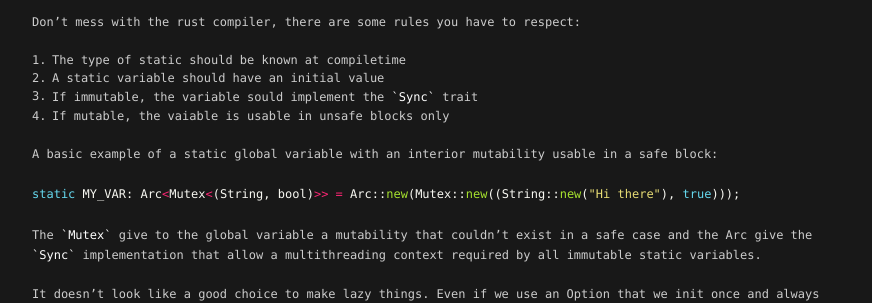
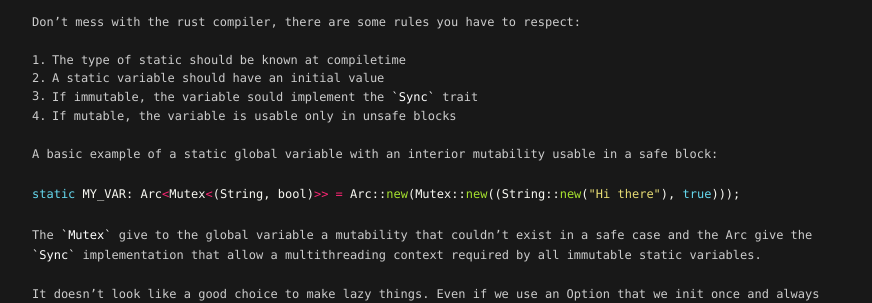
Before and after one commit to cppccn/cppccn.github.io, a Jekyll site: the page built from _posts/2022-04-07-lazy-or-not-lazy.md, in a window 1280 px wide. Shown: the part 163-466 px from the top of the page, without its empty margins (198-1070 px from the left). Built offline with Jekyll 4.4.1, drawn with Linux system fonts in a browser that asks for light colours.

Commit message:
Update _posts/2022-04-07-lazy-or-not-lazy.md

```diff
--- a/_posts/2022-04-07-lazy-or-not-lazy.md
+++ b/_posts/2022-04-07-lazy-or-not-lazy.md
@@ -23,7 +23,7 @@ Don't mess with the rust compiler, there are some rules you have to respect:
 1. The type of static should be known at compiletime
 2. A static variable should have an initial value
 3. If immutable, the variable sould implement the `Sync` trait
-4. If mutable, the vaiable is usable in unsafe blocks only
+4. If mutable, the variable is usable only in unsafe blocks
 
 A basic example of a static global variable with an interior mutability usable
 in a safe block:
```
